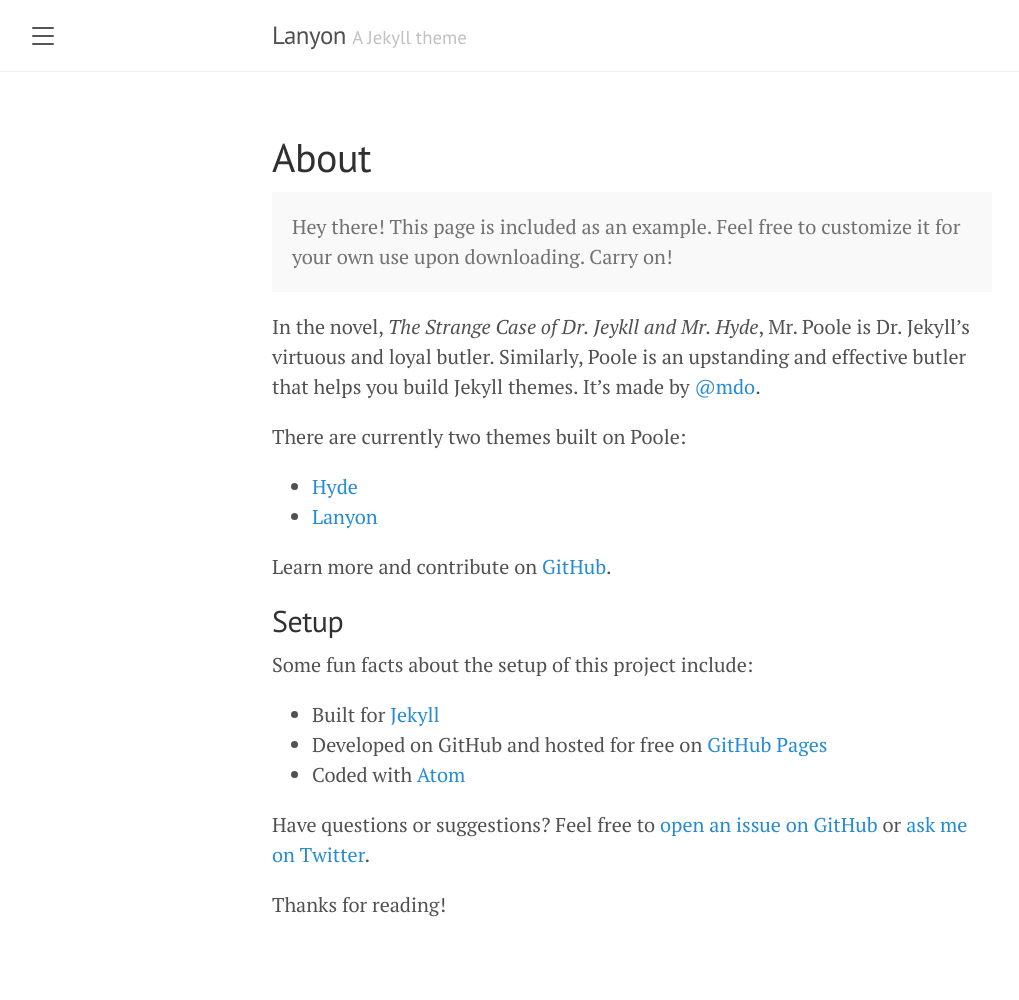
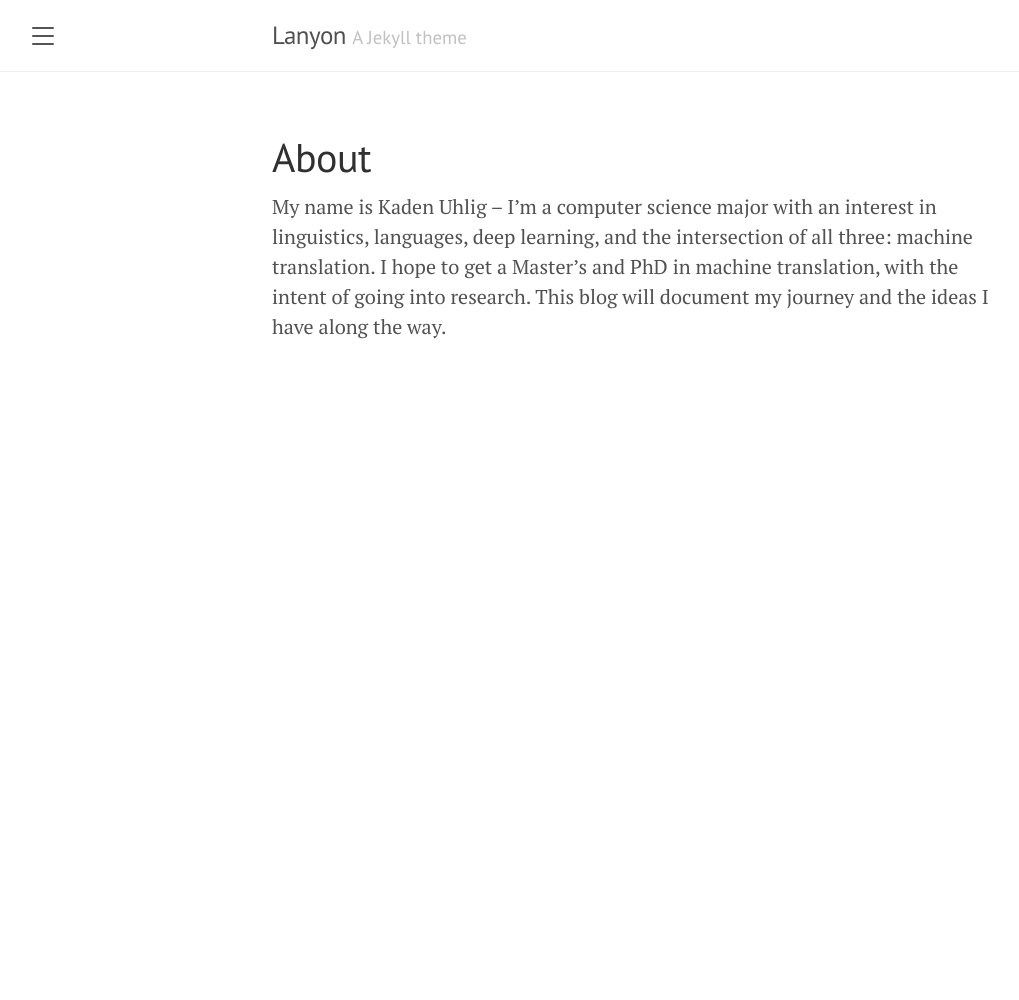
Before and after one commit to Numeri/Numeri.github.io, a Jekyll site: the page built from about.md, in a window 1280 px wide. Shown: the whole page, without its empty margins (8-1027 px from the left). Built offline with Jekyll 4.4.1, drawn with Linux system fonts in a browser that asks for light colours; after the commit the page ends 900 px from its top, so only the background shows below that.

Commit message:
Adjust blog to me

```diff
--- a/about.md
+++ b/about.md
@@ -3,27 +3,5 @@ layout: page
 title: About
 ---
 
-<p class="message">
-  Hey there! This page is included as an example. Feel free to customize it for your own use upon downloading. Carry on!
-</p>
-
-In the novel, *The Strange Case of Dr. Jeykll and Mr. Hyde*, Mr. Poole is Dr. Jekyll's virtuous and loyal butler. Similarly, Poole is an upstanding and effective butler that helps you build Jekyll themes. It's made by [@mdo](https://twitter.com/mdo).
-
-There are currently two themes built on Poole:
-
-* [Hyde](http://hyde.getpoole.com)
-* [Lanyon](http://lanyon.getpoole.com)
-
-Learn more and contribute on [GitHub](https://github.com/poole).
-
-## Setup
-
-Some fun facts about the setup of this project include:
-
-* Built for [Jekyll](https://jekyllrb.com)
-* Developed on GitHub and hosted for free on [GitHub Pages](https://pages.github.com)
-* Coded with [Atom](https://atom.io)
-
-Have questions or suggestions? Feel free to [open an issue on GitHub](https://github.com/poole/issues/new) or [ask me on Twitter](https://twitter.com/mdo).
-
-Thanks for reading!
+My name is Kaden Uhlig – I'm a computer science major with an interest in linguistics, languages, deep learning, and the intersection of all three: machine translation.
+I hope to get a Master's and PhD in machine translation, with the intent of going into research. This blog will document my journey and the ideas I have along the way.
```
Also changed, not shown: 404.md (+1 -1 lines), LICENSE.md, README.md.
